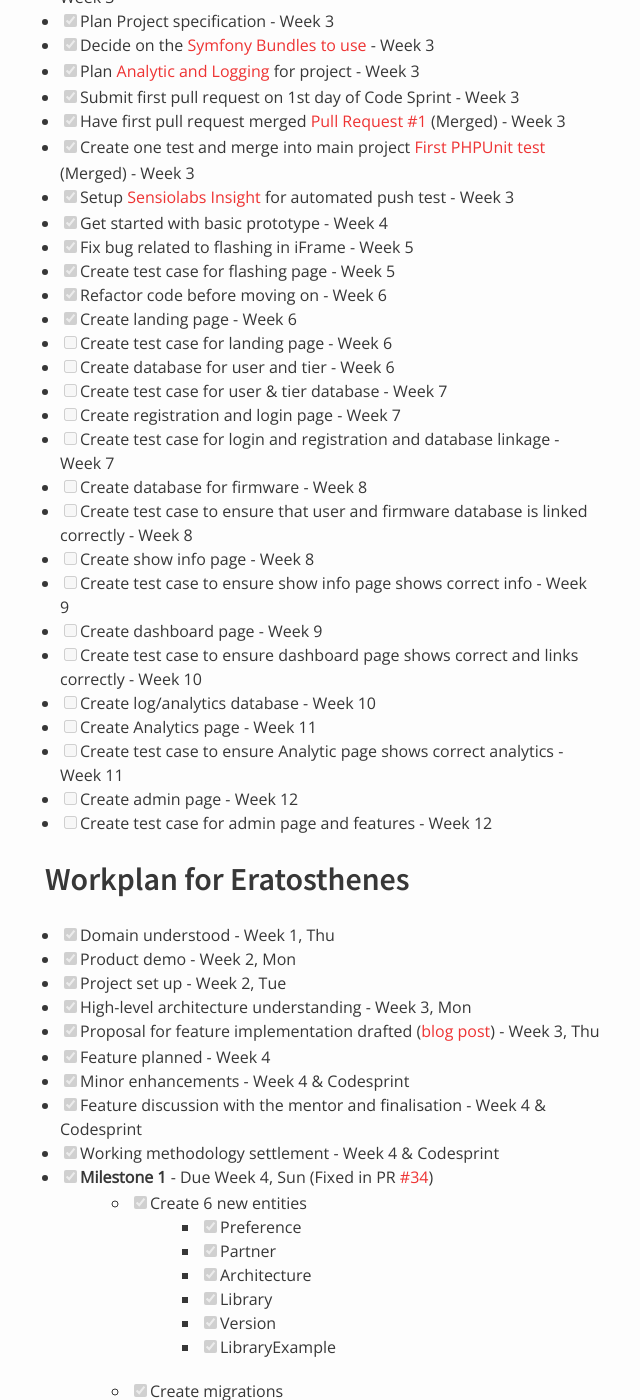
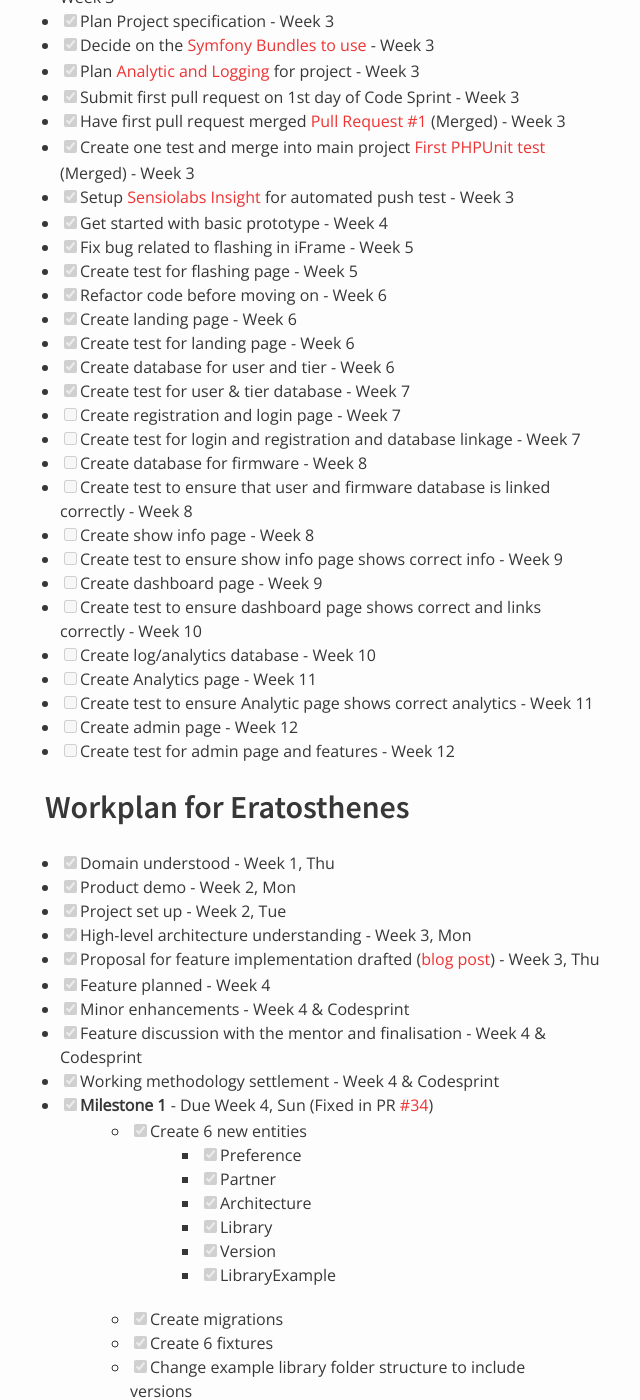
Before and after one commit to nus-oss/cs3281-AY1516S2-website, a Jekyll site: the page built from teams/codebender.md, in a window 1280 px wide and 1400 px high, scrolled down 879 px. Shown: the whole window, without its empty margins (325-965 px from the left). Built offline with Jekyll 4.4.1, drawn with Linux system fonts in a browser that asks for light colours; some of the changed text lies outside the part shown.

Commit message:
Alex update workplan, contributions and minor

```diff
--- a/teams/codebender.md
+++ b/teams/codebender.md
@@ -34,25 +34,25 @@
 * [x] Setup [Sensiolabs Insight](https://insight.sensiolabs.com/projects/a371effa-c11d-473f-844d-d5f421df79be) for automated push test - Week 3
 * [x] Get started with basic prototype - Week 4
 * [x] Fix bug related to flashing in iFrame - Week 5
-* [x] Create test case for flashing page - Week 5
+* [x] Create test for flashing page - Week 5
 * [x] Refactor code before moving on - Week 6
 * [x] Create landing page - Week 6
-* [ ] Create test case for landing page - Week 6
-* [ ] Create database for user and tier - Week 6
-* [ ] Create test case for user & tier database - Week 7
+* [x] Create test for landing page - Week 6
+* [x] Create database for user and tier - Week 6
+* [x] Create test for user & tier database - Week 7
 * [ ] Create registration and login page - Week 7
-* [ ] Create test case for login and registration and database linkage - Week 7
+* [ ] Create test for login and registration and database linkage - Week 7
 * [ ] Create database for firmware - Week 8
-* [ ] Create test case to ensure that user and firmware database is linked correctly  - Week 8
+* [ ] Create test to ensure that user and firmware database is linked correctly  - Week 8
 * [ ] Create show info page - Week 8
-* [ ] Create test case to ensure show info page shows correct info - Week 9
+* [ ] Create test to ensure show info page shows correct info - Week 9
 * [ ] Create dashboard page - Week 9
-* [ ] Create test case to ensure dashboard page shows correct and links correctly - Week 10
+* [ ] Create test to ensure dashboard page shows correct and links correctly - Week 10
 * [ ] Create log/analytics database - Week 10
 * [ ] Create Analytics page - Week 11
-* [ ] Create test case to ensure Analytic page shows correct analytics - Week 11
+* [ ] Create test to ensure Analytic page shows correct analytics - Week 11
 * [ ] Create admin page - Week 12
-* [ ] Create test case for admin page and features - Week 12
+* [ ] Create test for admin page and features - Week 12
 
 ## Workplan for Eratosthenes
 
@@ -211,15 +211,22 @@
 * Week 3, Sun - Merged 6 more PRs
 * Week 3, Sun - [Added first PHPUnit test](https://github.com/codebendercc/Neuralyzer/pull/12) (Merged)
 * Week 4, Mon - Created a basic prototype
-* Week 5, Thu - [Fixed bug related to flashing](https://github.com/codebendercc/Neuralyzer/pull/20)
-* Week 5, Sat - [Refactor existing code + follow good JS practice](https://github.com/codebendercc/Neuralyzer/pull/21)
-* Week 5, Sun - [Use Symfony's asset include for HTML importing](https://github.com/codebendercc/Neuralyzer/pull/22)
+* Week 5, Thu - [Fixed bug related to flashing](https://github.com/codebendercc/Neuralyzer/pull/23)
 * Week 6, Mon - Started on landing page
-* Week 6, Fri - Added test case for landing page
+* Week 6, Fri - [Landing page initial commit](https://github.com/codebendercc/Neuralyzer/pull/24)
+* Week 6, Fri - Added unit test for landing page
 * Week 6, Sat - Created database for user and tier levels
+* Week 6, Sat - Created functional tests for user and tier database
 
 #### Contribution to minor project - Powerpoint Labs
- *
+* Week 6, Fri - Setup of project environment complete.
+* Week 6, Fri - Found out that Youtube's base.js takes up the most time (10216ms out of total of 15000ms) during page load.
+* Week 6, Sat - Oddly, base.js loads very fast when I'm at home (125ms) vs when I'm at school (10216ms), will look into why that is so.
+* Week 6, Sun - Ran a performance check on Powerpoint Labs website, found most images not compressed.
+* Week 6, Sun - Compressed all images used for Powerpoint Labs website and [submitted first PR for Powerpoint Labs](https://github.com/PowerPointLabs/PowerPointLabs-Website/pull/27)
+
+#### Technology expertise in Web Performance
+* Week 7, Mon - [Wrote a blog post on compressing images for Powerpoint Labs](http://alexyy.com)
 
 ### @harryggg (Ma Tanghao)
 * Week 2, Tues - Received project details
```
